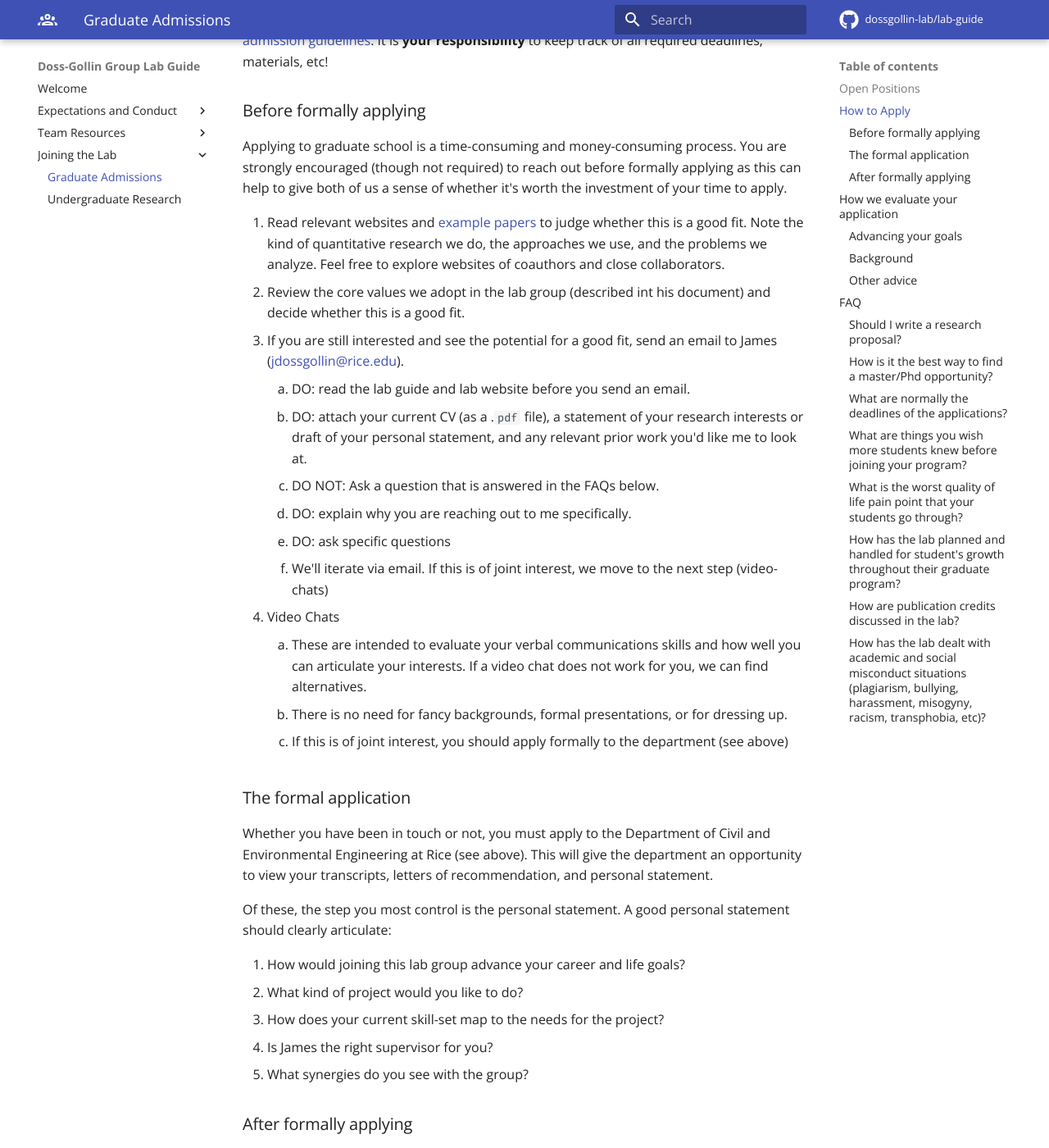
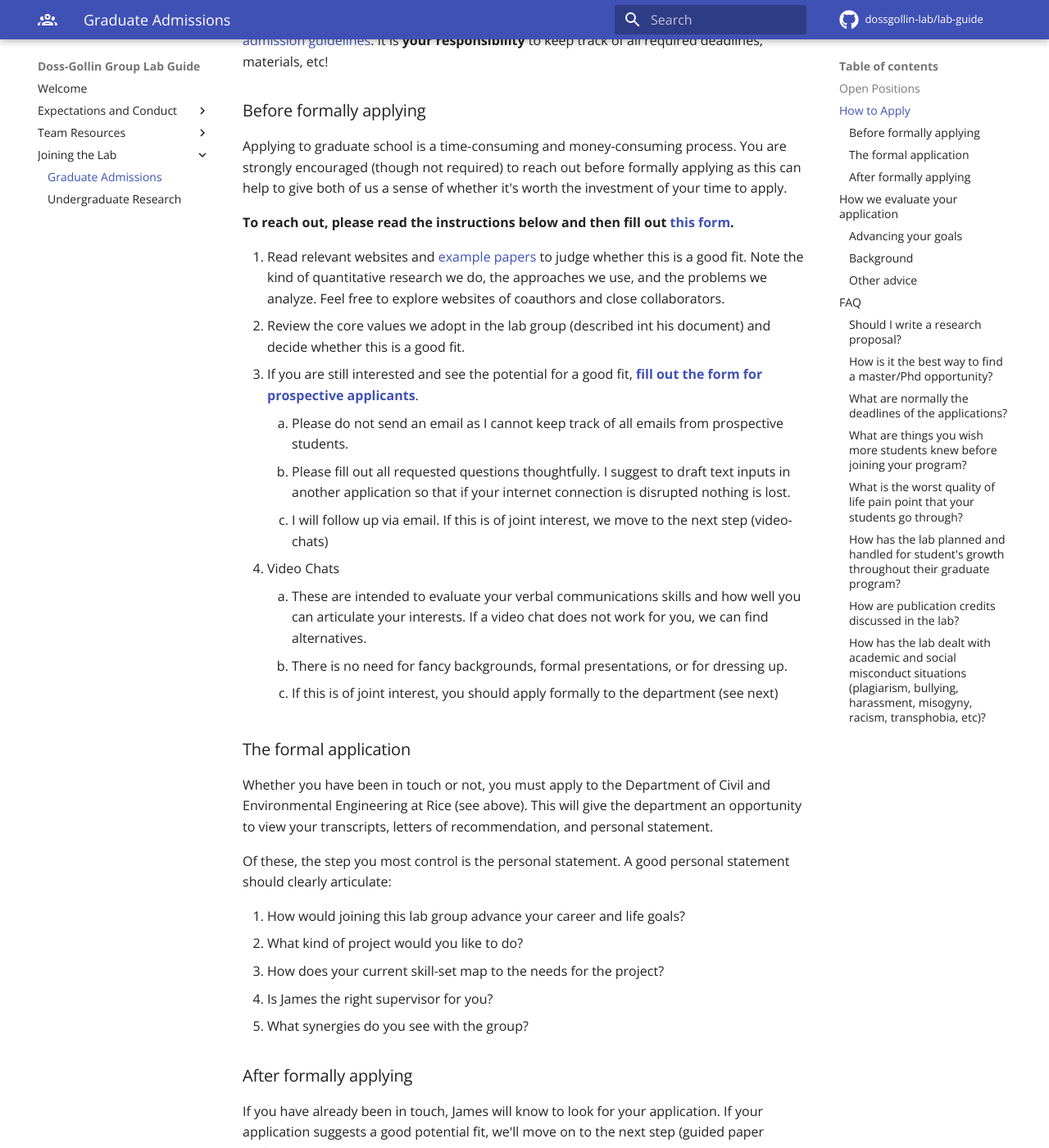
Before and after one commit to jdossgollin/lab-guide, an MkDocs documentation site: the page built from docs/admissions/gradadmissions.md, in a window 1280 px wide and 1400 px high, scrolled down 555 px. Shown: the whole window at 82% size. Built offline with MkDocs 1.6.1 and Material for MkDocs 9.7.7, drawn with Linux system fonts in a browser that asks for light colours; comment, search, counter and statistics services are not loaded; some of the changed text lies outside the part shown.

Commit message:
switch to google form

```diff
--- a/docs/admissions/gradadmissions.md
+++ b/docs/admissions/gradadmissions.md
@@ -20,19 +20,18 @@ It is **your responsibility** to keep track of all required deadlines, materials
 Applying to graduate school is a time-consuming and money-consuming process.
 You are strongly encouraged (though not required) to reach out before formally applying as this can help to give both of us a sense of whether it's worth the investment of your time to apply.
 
+**To reach out, please read the instructions below and then fill out [this form](https://forms.gle/MfcpHnA6E3R2NuSn6).**
+
 1. Read relevant websites and [example papers](https://dossgollin-lab.github.io/publications/) to judge whether this is a good fit. Note the kind of quantitative  research we do, the approaches we use, and the problems we analyze. Feel free to explore websites of coauthors and close collaborators.
 1. Review the core values we adopt in the lab group (described int his document) and decide whether this is a good fit.
-1. If you are still interested and see the potential for a good fit, send an email to James ([jdossgollin@rice.edu](mailto:jdossgollin@rice.edu)).
-    1. DO: read the lab guide and lab website before you send an email.
-    1. DO: attach your current CV (as a .`pdf` file), a statement of your research interests or draft of your personal statement, and any relevant prior work you'd like me to look at.
-    1. DO NOT: Ask a question that is answered in the FAQs below.
-    1. DO: explain why you are reaching out to me specifically.
-    1. DO: ask specific questions
-    1. We'll iterate via email. If this is of joint interest, we move to the next step (video-chats)
+1. If you are still interested and see the potential for a good fit, [**fill out the form for prospective applicants**](https://forms.gle/MfcpHnA6E3R2NuSn6).
+    1. Please do not send an email as I cannot keep track of all emails from prospective students.
+    1. Please fill out all requested questions thoughtfully. I suggest to draft text inputs in another application so that if your internet connection is disrupted nothing is lost.
+    1. I will follow up via email. If this is of joint interest, we move to the next step (video-chats)
 1. Video Chats
     1. These are intended to evaluate your verbal communications skills and how well you can articulate your interests. If a video chat does not work for you, we can find alternatives.
     1. There is no need for fancy backgrounds, formal presentations, or for dressing up.
-    1. If this is of joint interest, you should apply formally to the department (see above)
+    1. If this is of joint interest, you should apply formally to the department (see next)
 
 ### The formal application
 
@@ -108,7 +107,7 @@ In alphabetical order:
 1. *Physical sciences:* Understanding climate risk and how it might change in the future requires some basic understanding of physical processes. A background in earth science, environmental science, environmental engineering, physics, hydrology, or similar fields will help you examine present and future hydroclimate hazard.
 1. *Programming:* All the work we do involves computation and simulation. In our group we use mainly Python, R, and Julia, but experience in other languages will serve you well. If you've never programmed, consider taking a free online class to demystify coding and to make sure that you will be happy spending hours every day writing and editing code.
 1. *Statistics, applied mathematics, and optimization:* We use quantitative tools to characterize uncertainty and inform decisions. If you have a solid background in probability or statistics, it will help you hit the ground running. Coursework or skills in statistics, probability, econometrics, optimization, applied mathematics, water resources management, and similar fields will strengthen your application.
-1. *Writing and communication:* Science requires a great deal of reading, writing, and presenting. Clear communication is a critical skill, especially in the age of information overload. This doesn't mean that you need to be the next Amanda Gorman, and it doesn't mean that if English is your second language you can't thrive. However, you should use your personal statement (and share work you've finished) to demonstrate your writing abilities.
+1. *Writing and communication:* Science requires a great deal of reading, writing, and presenting. Clear communication is a critical skill, especially in the age of information overload. This doesn't mean that if English is your second language you can't thrive. However, you should use your personal statement (and share work you've finished) to demonstrate your writing abilities.
 
 If you are interested in our work but aren't sure whether you have a strong background, please reach out! (In particular, studies show that *individuals from minoritized groups tend to underestimate their own abilities.* Please don't sell yourself short!)
 
```
